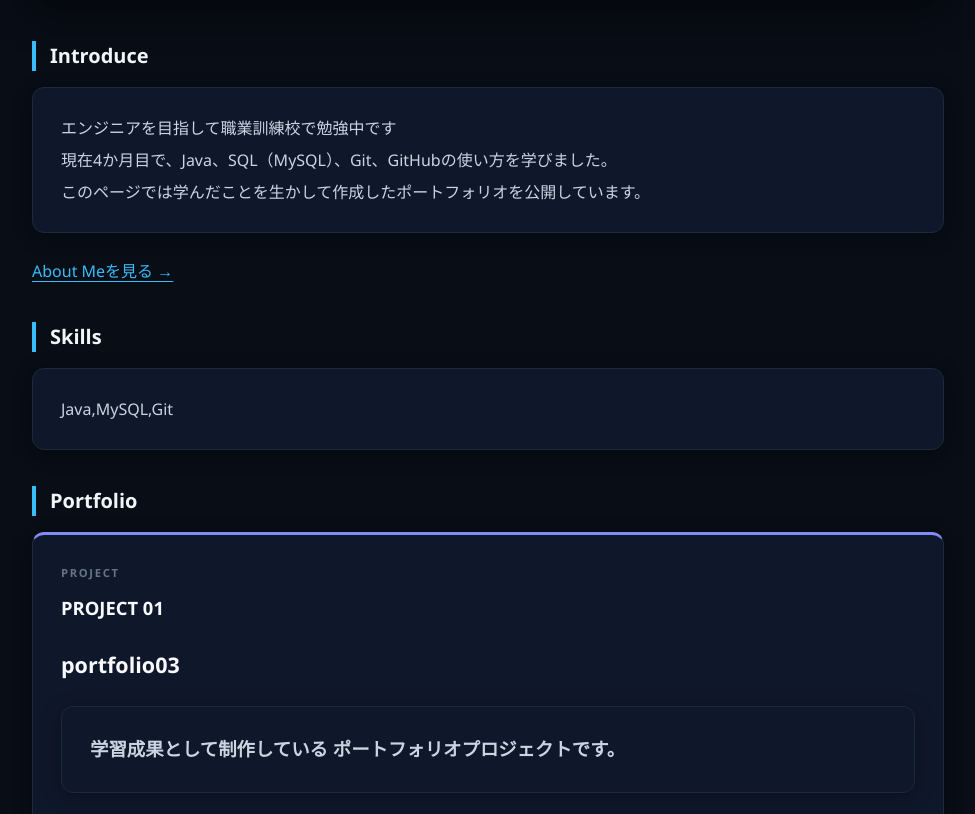
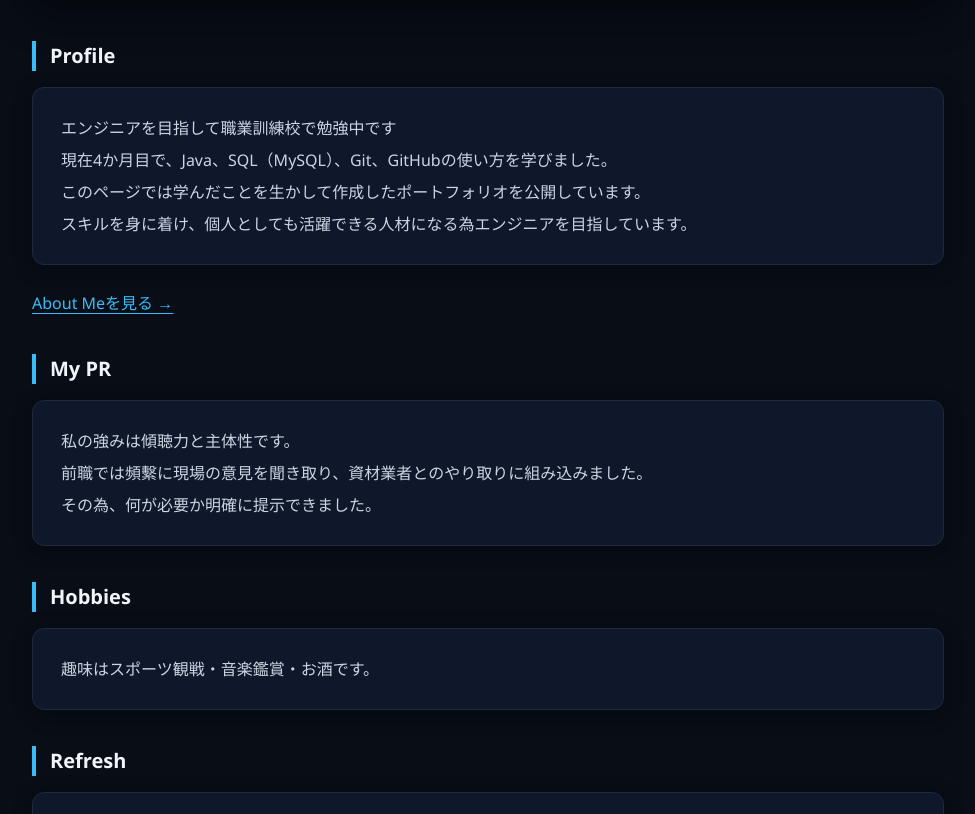
Before and after one commit to Ayato-Ikeda/Ayato-Ikeda.github.io, a plain HTML site: page index.html in a window 1280 px wide. Shown: the part 221-1035 px from the top of the page, without its empty margins (152-1127 px from the left). Drawn offline with Linux system fonts and the light colour scheme.

Commit message:
docs: 自己紹介内容の追加

```diff
--- a/index.html
+++ b/index.html
@@ -9,13 +9,29 @@
 </head>
 <body>
     <h1>Public Portfolio Site by Polytech.Taro</h1>
-    <h2 class="reveal">Introduce</h2>
+    <h2 class="reveal">Profile</h2>
     <p>
         エンジニアを目指して職業訓練校で勉強中です<br>
         現在4か月目で、Java、SQL（MySQL）、Git、GitHubの使い方を学びました。<br>
-        このページでは学んだことを生かして作成したポートフォリオを公開しています。
+        このページでは学んだことを生かして作成したポートフォリオを公開しています。<br>
+		スキルを身に着け、個人としても活躍できる人材になる為エンジニアを目指しています。
     </p>
 	<a href="aboutme.html">About Meを見る →</a>
+	<h2 class="reveal">My PR</h2>
+	<p>
+		私の強みは傾聴力と主体性です。<br>
+		前職では頻繫に現場の意見を聞き取り、資材業者とのやり取りに組み込みました。<br>
+		その為、何が必要か明確に提示できました。
+	</p>
+	<h2 class="reveal">Hobbies</h2>
+	<p>
+		趣味はスポーツ観戦・音楽鑑賞・お酒です。
+	</p>
+	<h2 class="reveal">Refresh</h2>
+	<p>
+		日頃実施している気分転換は運動です。
+		ランニングや筋トレを週に3回ほど行っています。
+	</p>
 	<h2 class="reveal">Skills</h2>
 	<p>
 		Java,MySQL,Git
```
